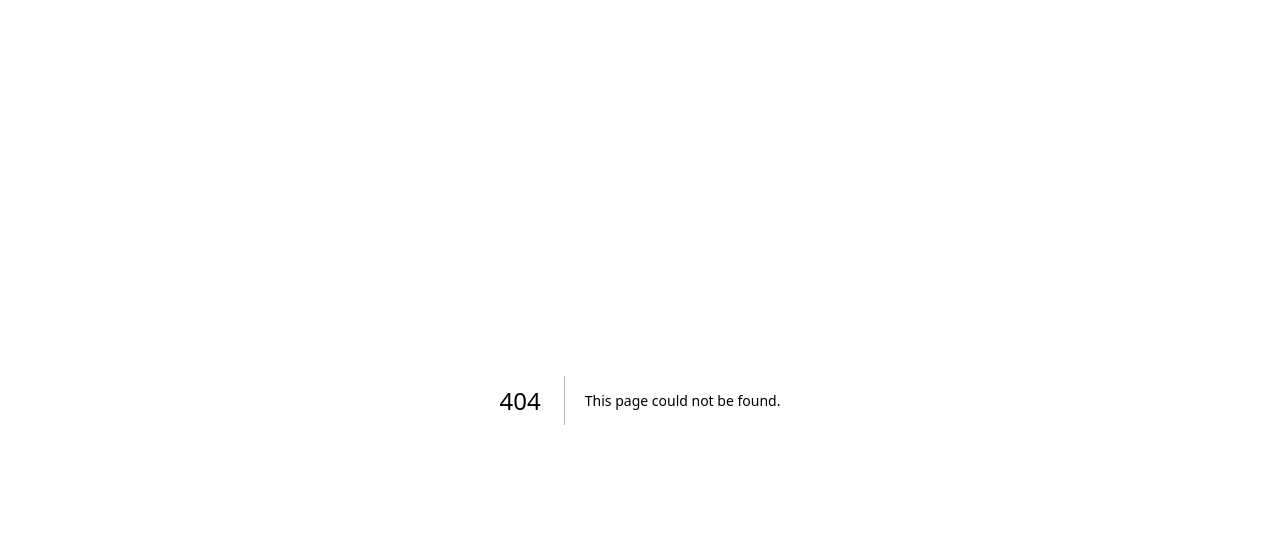
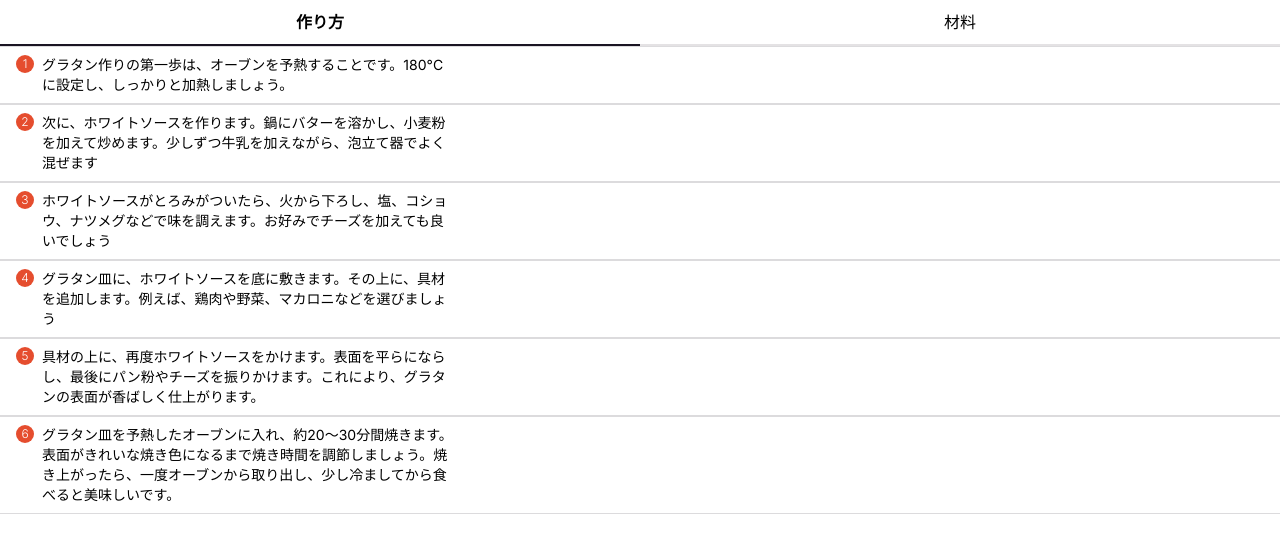
Before and after one commit to qin-team-recipe/09-frontend, a Next.js app: page /recipe/1 in a window 1280 px wide. Before the commit this address had no page. Shown: the top 540 px of the page. Built offline with nearby package versions, Linux system fonts and the light colour scheme.

Commit message:
:lipstick: 作り方ページ作成

```diff
--- /dev/null
+++ b/src/app/recipe/[id]/page.tsx
@@ -0,0 +1,56 @@
+import Link from "next/link"
+import { RecipeStep } from "@/app/recipe/[id]/_components/RecipeStep"
+import { Tabs } from "@/app/recipe/[id]/_components/Tabs"
+
+export default function Recipe({ params }: { params: { id: number } }) {
+  return (
+    <div className="flex flex-col justify-items-stretch">
+      <Tabs activePath={`/recipe/${params.id}`}>
+        <Link href={`/recipe/${params.id}`}>作り方</Link>
+        <Link href={`/recipe/${params.id}/ingredients`}>材料</Link>
+      </Tabs>
+      <div>
+        {instructions.map((item, index) => (
+          <RecipeStep
+            key={index}
+            step={item.step}
+            instruction={item.instruction}
+          />
+        ))}
+      </div>
+    </div>
+  )
+}
+
+const instructions = [
+  {
+    instruction:
+      " グラタン作りの第一歩は、オーブンを予熱することです。180°Cに設定し、しっかりと加熱しましょう。",
+    step: 1,
+  },
+  {
+    instruction:
+      "次に、ホワイトソースを作ります。鍋にバターを溶かし、小麦粉を加えて炒めます。少しずつ牛乳を加えながら、泡立て器でよく混ぜます",
+    step: 2,
+  },
+  {
+    instruction:
+      "ホワイトソースがとろみがついたら、火から下ろし、塩、コショウ、ナツメグなどで味を調えます。お好みでチーズを加えても良いでしょう",
+    step: 3,
+  },
+  {
+    instruction:
+      "グラタン皿に、ホワイトソースを底に敷きます。その上に、具材を追加します。例えば、鶏肉や野菜、マカロニなどを選びましょう",
+    step: 4,
+  },
+  {
+    instruction:
+      "具材の上に、再度ホワイトソースをかけます。表面を平らにならし、最後にパン粉やチーズを振りかけます。これにより、グラタンの表面が香ばしく仕上がります。",
+    step: 5,
+  },
+  {
+    instruction:
+      "グラタン皿を予熱したオーブンに入れ、約20～30分間焼きます。表面がきれいな焼き色になるまで焼き時間を調節しましょう。焼き上がったら、一度オーブンから取り出し、少し冷ましてから食べると美味しいです。",
+    step: 6,
+  },
+]
```
